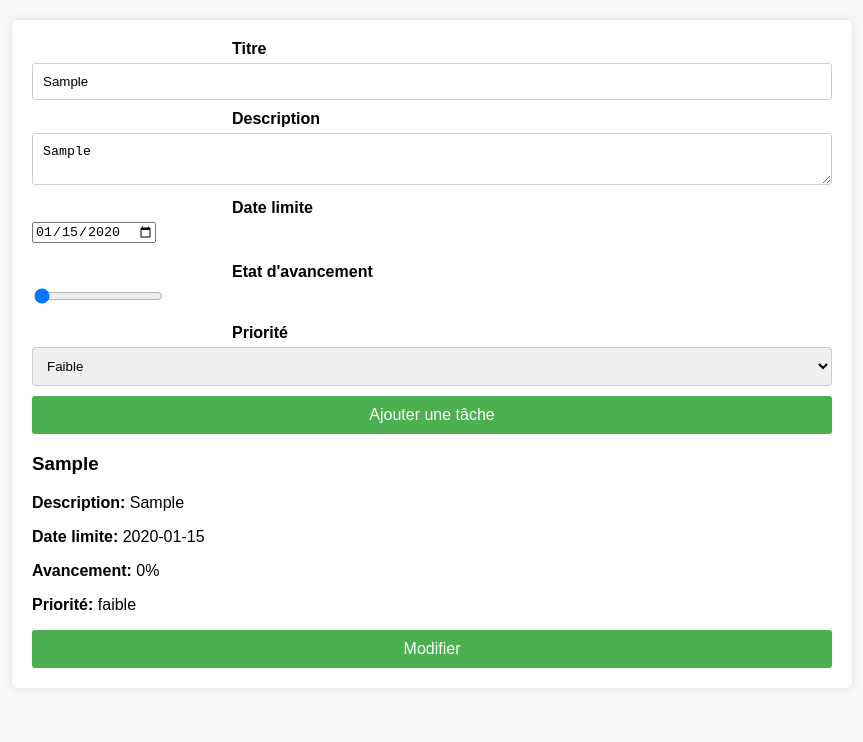
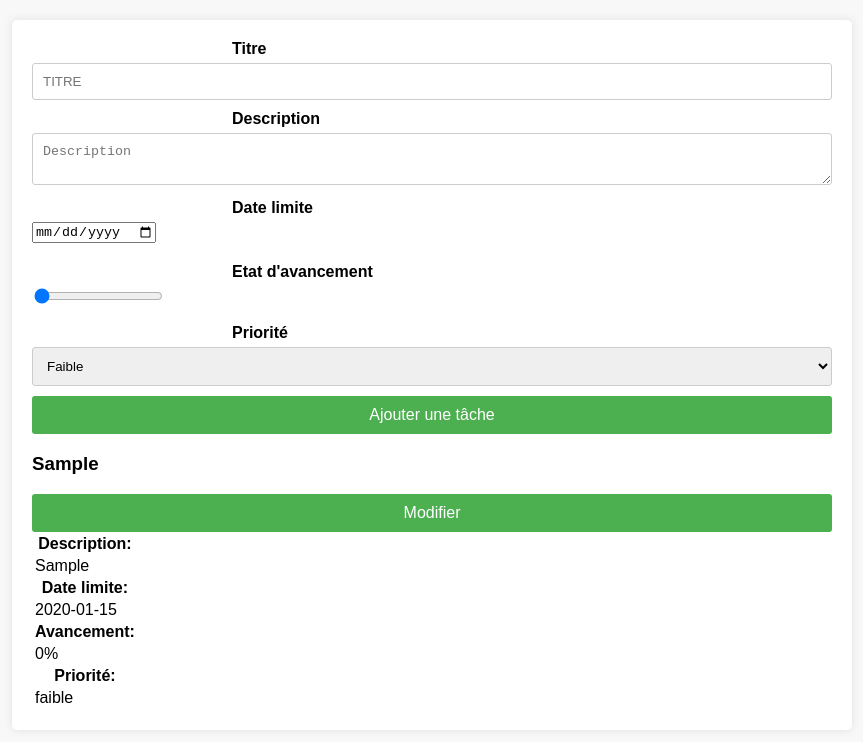
Before and after one commit to Ehya-Ag/Projet_Gestion_Taches, a plain HTML site: page index.html in a window 1280 px wide. Both pictures are taken after typing "Sample", "Sample", "2020-01-15" into the empty fields and a click on the button "Ajouter une tâche". Shown: the whole page, without its empty margins (208-1071 px from the left). Drawn offline with Linux system fonts and the light colour scheme.

Commit message:
first commit2

```diff
--- a/index.html
+++ b/index.html
@@ -23,7 +23,7 @@
                 <option value="moyenne">Moyenne</option>
                 <option value="forte">Forte</option>
             </select>
-            <button type="button" onclick="addTask()">Ajouter une tâche</button>
+            <button type="button" onclick="Ajouter()">Ajouter une tâche</button>
         </form>
     </div>
 
--- a/script.js
+++ b/script.js
@@ -1,5 +1,5 @@
 
-function addTask() {
+function Ajouter() {
     // Récupérer les valeurs saisies
     var titre = document.getElementById("titre").value;
     var description = document.getElementById("description").value;
@@ -19,19 +19,23 @@ function addTask() {
     // Ajouter la tâche à la liste des tâches
     var taskList = document.getElementById("tache");
     var taskItem = document.createElement("div");
-    taskItem.innerHTML = "<h3>" + task.titre + "</h3>" +
-                        "<p><strong>Description:</strong> " + task.description + "</p>" +
-                        "<p><strong>Date limite:</strong> " + task.dateLimite + "</p>" +
-                        "<p><strong>Avancement:</strong> " + task.avancement + "%</p>" +
-                        "<p><strong>Priorité:</strong> " + task.priorite + "</p>" +
+    taskItem.innerHTML =
+
+    "<h3>" + task.titre + "</h3>" +
+    "<table>" +
+                        "<th><strong>Description:</strong> </th>" + "<tr><td>" + task.description + "</td></tr>" +
+                        "<th><strong>Date limite:</strong> </th>" + "<tr><td>" +task.dateLimite + "</td></tr>" +
+                        "<th><strong>Avancement:</strong> </th> " + "<tr><td>" +task.avancement + "%</td></tr>" +
+                        "<th><strong>Priorité:</strong> </th> " + "<tr><td>" +task.priorite + "</td></tr>" +
                         '<button onclick="editTask(this)">Modifier</button>';
-    taskList.appendChild(taskItem);
+                        "</table>" +
+                        taskList.appendChild(taskItem);
 
     // Réinitialiser le formulaire
-    document.getElementById("taskForm").reset();
+    document.getElementById("tache").reset();
 }
 
-function editTask(button) {
+function modifier(button) {
     var taskDiv = button.parentNode;
     var titre = taskDiv.querySelector("h3").innerText;
     var description = taskDiv.querySelector("p:nth-of-type(1)").innerText.replace("Description: ", "");
```
